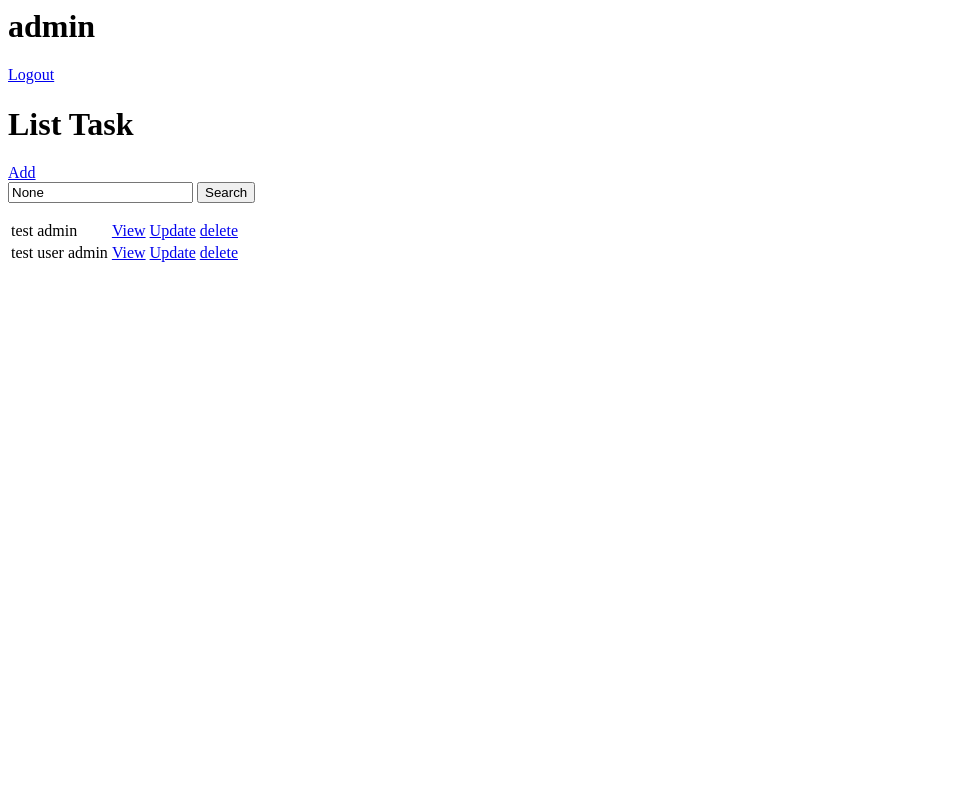
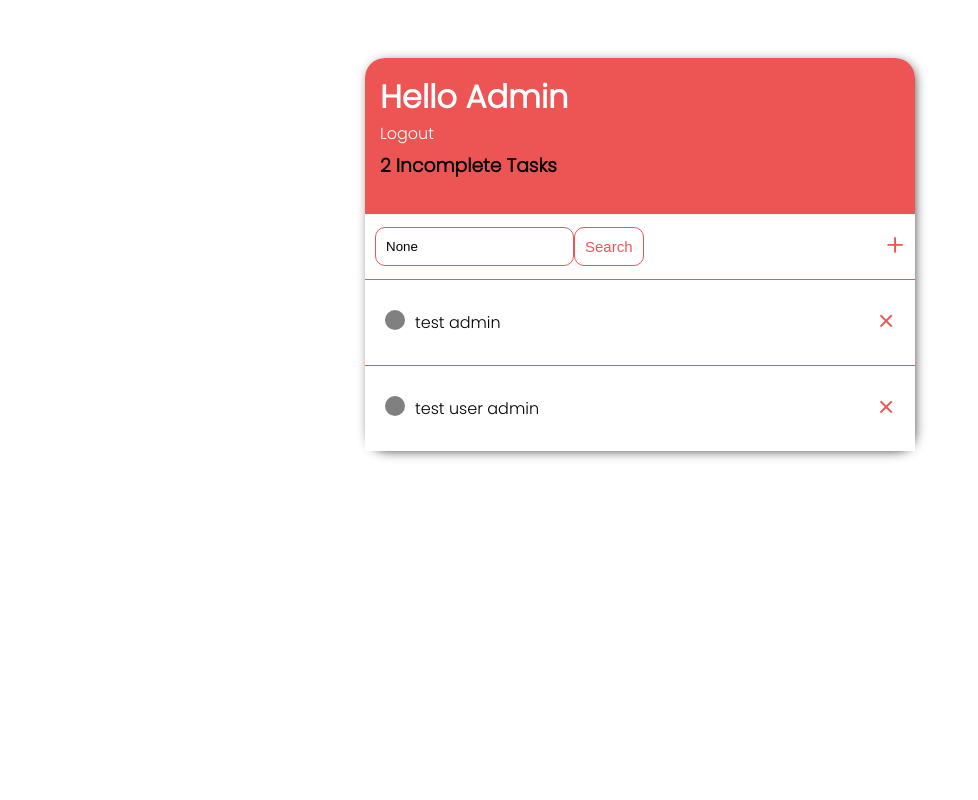
Before and after one commit to yotakeys/ToDoList-django, a Django app: page / in a window 1280 px wide. Shown: the whole page, without its empty margins (0-978 px from the left). Run offline with Django 3.2, Linux system fonts and the light colour scheme; a user stored in the database is signed in; data comes from the database, SQL or seed files in the repository; both versions use the stored data as it was after the commit.

Commit message:
Styling maintemplat and task list

```diff
--- a/app/templates/app/login.html
+++ b/app/templates/app/login.html
@@ -1,3 +1,7 @@
+{% extends "maintemplate.html" %}
+
+{% block content %}
+
 <h1>login</h1>
 
 <form method = "POST">
@@ -7,3 +11,5 @@
 </form>
 
 <a href="{% url 'register' %}">register</a>
+
+{% endblock content %}
--- a/app/templates/app/register.html
+++ b/app/templates/app/register.html
@@ -1,3 +1,7 @@
+{% extends "maintemplate.html" %}
+
+{% block content %}
+
 <h1>Register</h1>
 
 <form method="POST">
@@ -7,3 +11,5 @@
 </form>
 
 <a href="{% url 'login' %}">login</a>
+
+{%endblock content%}
--- a/app/templates/app/task_create.html
+++ b/app/templates/app/task_create.html
@@ -1,3 +1,7 @@
+{% extends "maintemplate.html" %}
+
+{% block content %}
+
 <h1>create Task</h1>
 
 <a href="{% url 'tasks' %}">Go back</a>
@@ -6,3 +10,5 @@
     {{form.as_p}}
     <input type="submit" value = "submit">
 </form>
+
+{% endblock content %}
--- a/app/templates/app/task_detail.html
+++ b/app/templates/app/task_detail.html
@@ -1,3 +1,9 @@
+{% extends "maintemplate.html" %}
+
+{% block content %}
+
 <h1>{{task.title}}</h1>
 
 <h2>{{task.description}}</h2>
+
+{% endblock content %}
--- a/app/templates/app/task_list.html
+++ b/app/templates/app/task_list.html
@@ -1,25 +1,48 @@
-{% if request.user.is_authenticated%}
-<h1>{{request.user}}</h1>
+{% extends "maintemplate.html" %}
+
+{% block content %}
+
+<div class="header">
+  <div>
+    <h1 style="margin:0">Hello {{request.user|title}}</h1>
+    {% if request.user.is_authenticated %}
     <a href="{% url 'logout' %}">Logout</a>
     {% else %}
-<a href ="{% url 'login' %}">login</a>
+    <a href="{% url 'login' %}">login</a>
     {% endif %}
 
-<h1>List Task</h1>
-<a href="{% url 'taskcreate' %}">Add</a>
+    <h3 style="color:black;margin-top:5px">{{count}} Incomplete Task{{count|pluralize:"s"}}</h3>
+  </div>
+</div>
 
-<form method="GET">
+
+<div id="search-add-container">
+  <form method="GET" style="margin-top:0;display:flex;">
     <input type="text" name="search" value="{{search_value}}" />
-    <input type="submit" value="Search">
+    <input class="button" type="submit" value="Search" />
   </form>
+  <a id="add-task" href="{% url 'taskcreate' %}">&#x2b</a>
+</div>
 
-<table>
+<div class="task-container">
   {% for task in tasks %}
-    <tr>
-        <td>{{task.title}}</td>
-        <td><a href="{% url 'taskdetail' task.id %}">View</a></td>
-        <td><a href="{% url 'taskupdate' task.id %}">Update</a></td>
-        <td><a href="{% url 'taskdelete' task.id %}">delete</a></td>
-    </tr>
+  <div class="task">
+    {% if task.complete %}
+    <div class="task-title">
+      <div class="complete-icon"></div>
+      <s><a href="{% url 'taskupdate' task.id %}">{{task.title}}</a></s>
+    </div>
+    <a class="delete-task" style = "color:rgb(237, 85, 85)" href="{% url 'taskdelete' task.id %}">&#215</a>
+    {% else %}
+    <div class="task-title">
+      <div class="incomplete-icon"></div>
+      <a href="{% url 'taskupdate' task.id %}">{{task.title}}</a>
+    </div>
+    <a class="delete-task" style = "color:rgb(237, 85, 85)" href="{% url 'taskdelete' task.id %}">&#215</a>
+    {% endif %}
+  </div>
+
   {% endfor %}
-</table>
+</div>
+
+{% endblock content %}
--- a/app/templates/app/task_update.html
+++ b/app/templates/app/task_update.html
@@ -1,3 +1,7 @@
+{% extends "maintemplate.html" %}
+
+{% block content %}
+
 <h1>Update Task</h1>
 
 <a href="{% url 'tasks' %}">Go back</a>
@@ -6,3 +10,5 @@
     {{form.as_p}}
     <input type="submit" value="submit">
 </form>
+
+{% endblock content %}
--- /dev/null
+++ b/app/templates/maintemplate.html
@@ -0,0 +1,119 @@
+<!DOCTYPE html>
+<html>
+  <head>
+    <meta charset="utf-8" />
+    <meta http-equiv="X-UA-Compatible" content="IE=edge" />
+    <title>To Do List</title>
+    <meta name="description" content="" />
+    <meta name="viewport" content="width=device-width, initial-scale=1" />
+    <link rel="stylesheet" href="" />
+    <link rel="preconnect" href="https://fonts.googleapis.com">
+    <link rel="preconnect" href="https://fonts.gstatic.com" crossorigin>
+    <link href="https://fonts.googleapis.com/css2?family=Poppins:wght@300&display=swap" rel="stylesheet">
+    <style>
+      body {
+        background-color:  white;
+        font-family: 'Poppins', sans-serif;
+        padding: 50px;
+      }
+
+      .container {
+        max-width: 550px;
+        margin: auto;
+        background-color:white;
+        box-shadow: 2px 2px 13px -4px black;
+        border-radius: 20px;
+      }
+
+      .header{
+        padding:15px;
+        color : white;
+        background-color : rgb(237, 85, 85);
+        border-radius: 20px 20px 0 0;
+      }
+      .header a{
+        color : white;
+        text-decoration: none;
+      }
+
+      .task{
+        display:flex;
+        align-items : center;
+        justify-content : space-between;
+        padding: 20px;
+        background-color :white;
+        border-top:1px solid rgb(237, 85, 85);
+
+      }
+
+      .task-title{
+        display:flex;
+      }
+
+      .task-title a{
+        text-decoration: none;
+        color : black;
+        margin-left : 10px;
+      }
+
+      .complete-icon{
+        height: 20px;
+        width: 20px;
+        background-color : green;
+        border-radius: 50%;
+      }
+
+      .incomplete-icon{
+        height: 20px;
+        width: 20px;
+        background-color : grey;
+        border-radius: 50%;
+      }
+
+      .delete-task{
+        text-decoration: none;
+        font-size :30px;
+      }
+
+      #search-add-container{
+        display:flex;
+        justify-content:space-between;
+        align-items:center;
+        padding : 10px;
+      }
+
+      #add-task{
+        color : rgb(237, 85, 85);
+        text-decoration: none;
+        font-size :30px;
+      }
+
+      .button{
+        border: 1px solid rgb(237, 85, 85);
+        background-color :white;
+        color:rgb(237, 85, 85);
+        padding: 10px;
+        font-size :15px;
+        border-radius : 10px;
+        cursor: pointer;
+        text-decoration: none;
+      }
+
+      input[type="text"],
+      input[type="password"],
+      textarea{
+        border :1px solid rgb(237, 85, 85);
+        border-radius : 10px;
+        padding: 10px;
+        width:90%;
+      }
+    </style>
+  </head>
+  <body>
+    <div class="container">
+      {% block content %}
+
+      {% endblock content %}
+    </div>
+  </body>
+</html>
--- a/app/views.py
+++ b/app/views.py
@@ -49,7 +49,7 @@
     def get_context_data(self, **kwargs):
         context = super().get_context_data(**kwargs)
         context['tasks'] = context['tasks'].filter(user=self.request.user)
-        context['tasks'] = context['tasks'].filter(complete=False)
+        context['count'] = context['tasks'].filter(complete=False).count()
 
         search = self.request.GET.get('search')
         if search:
```
Also changed, not shown: db.sqlite3. Lines whose indentation alone changed are shown as unchanged.
